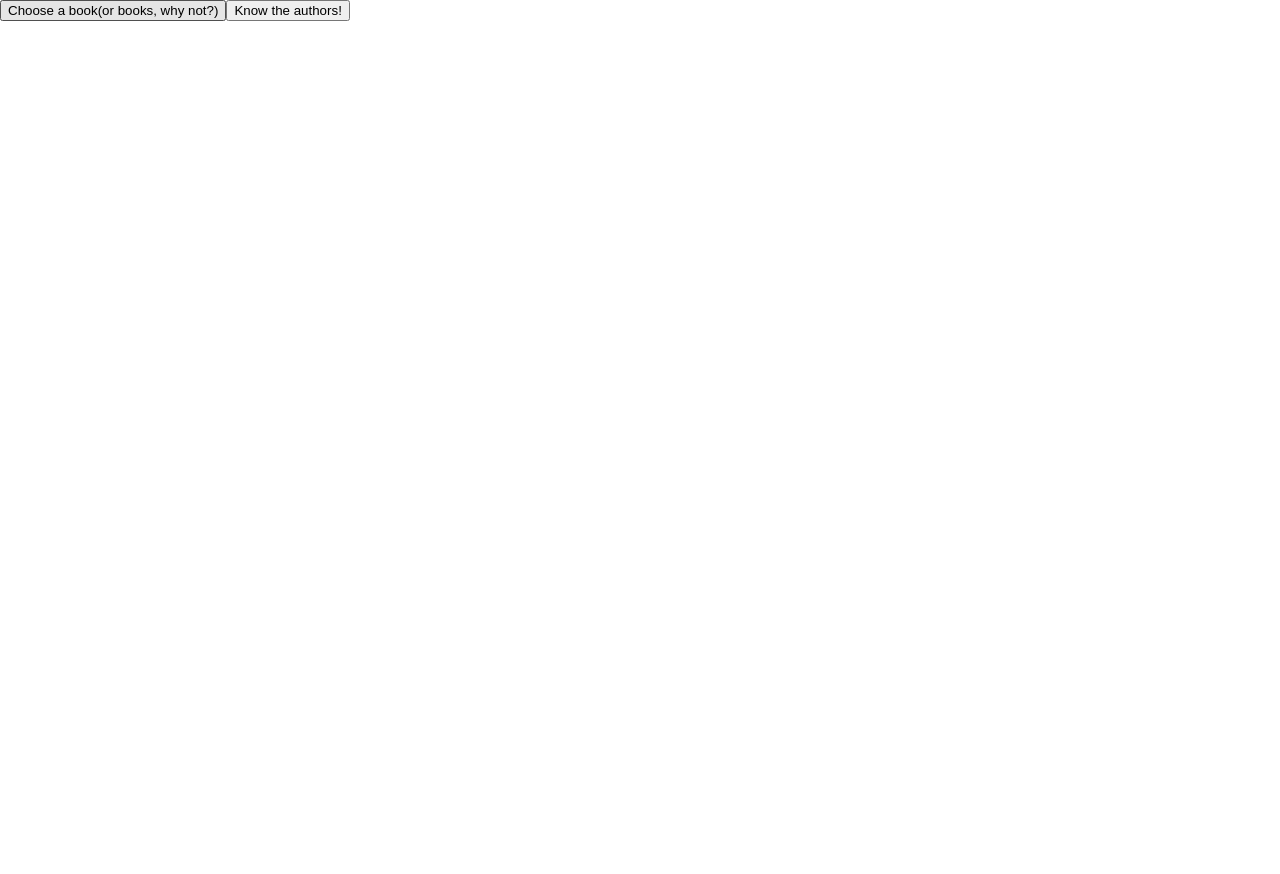
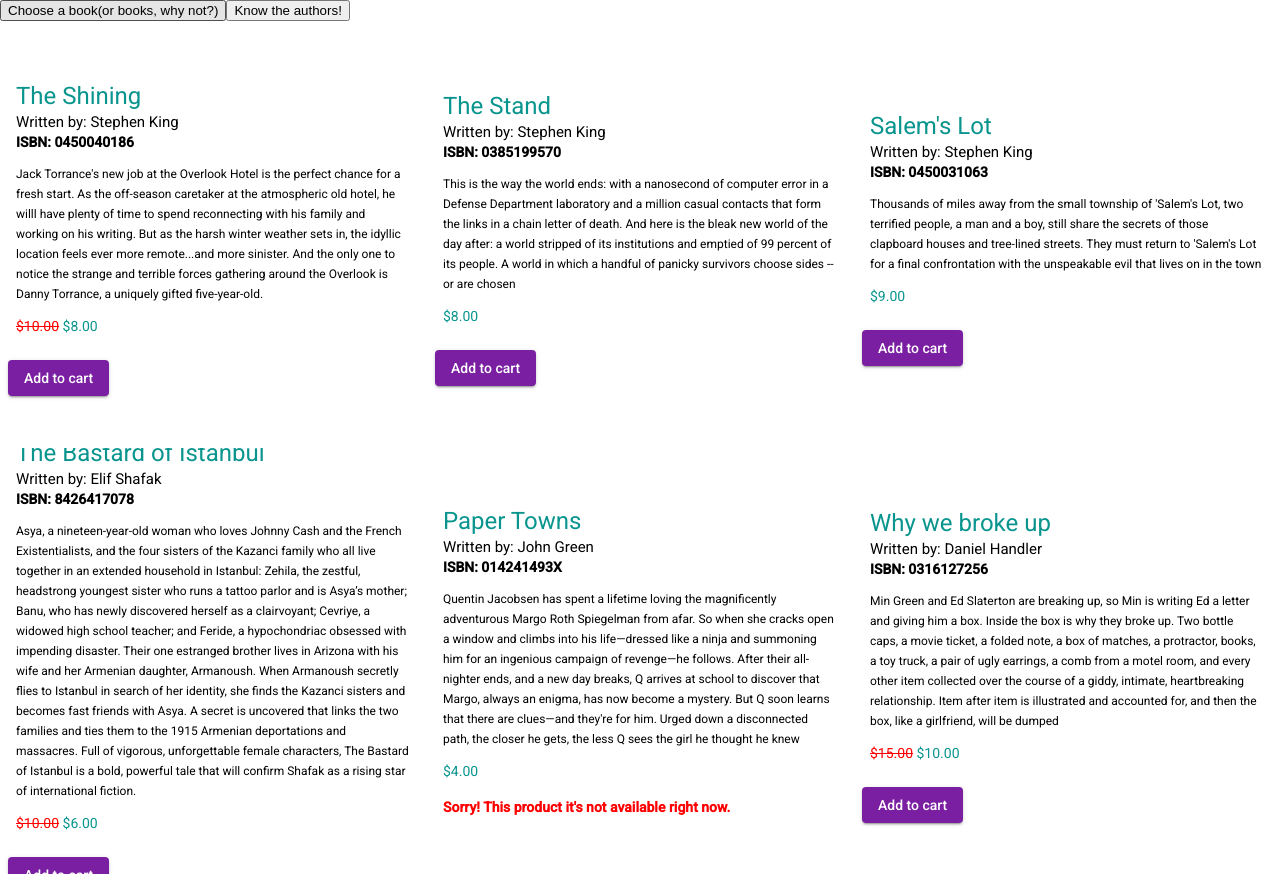
Before and after one commit to aidacapeca/angular-fundamentals-udemy, an Angular app in the folder booksECommerceApp/: page / in a window 1280 px wide. Before the commit the page ends 800 px from the top, so only its background shows below. Built offline with nearby package versions, Linux system fonts and the light colour scheme.

Commit message:
Include functionality on productDashboard component integrating modal and handle events

```diff
--- a/booksECommerceApp/src/app/screens/product-dashboard/product-dashboard.component.ts
+++ b/booksECommerceApp/src/app/screens/product-dashboard/product-dashboard.component.ts
@@ -1,15 +1,35 @@
 import { Component, OnInit } from '@angular/core';
+import { SingleBook } from 'src/app/interfaces/ecommerce.interface';
+import {MatDialog} from '@angular/material/dialog';
 
+import {ECOMMERCE_BOOKS} from '../../constants/main-data'
+import { ConfirmationModalComponent } from 'src/app/components/confirmation-modal/confirmation-modal.component';
 @Component({
   selector: 'app-product-dashboard',
   templateUrl: './product-dashboard.component.html',
   styleUrls: ['./product-dashboard.component.scss']
 })
 export class ProductDashboardComponent implements OnInit {
+  public productsInventary = ECOMMERCE_BOOKS;
+  public shoppingCart = [] as SingleBook[]
 
-  constructor() { }
+  constructor(public dialog: MatDialog) {}
 
   ngOnInit(): void {
   }
 
+  private _addProductToCart(bookSelected: SingleBook): void {
+    this.shoppingCart.push(bookSelected);
+    console.log(this.shoppingCart);
+  }
+
+  public openAddProductModal(bookSelected: SingleBook): void {
+    this._addProductToCart(bookSelected);
+    const dialogRef = this.dialog.open(ConfirmationModalComponent);
+
+    dialogRef.afterClosed().subscribe(result => {
+      console.log(`Dialog result: ${result}`);
+    });
+  }
+
 }
```
